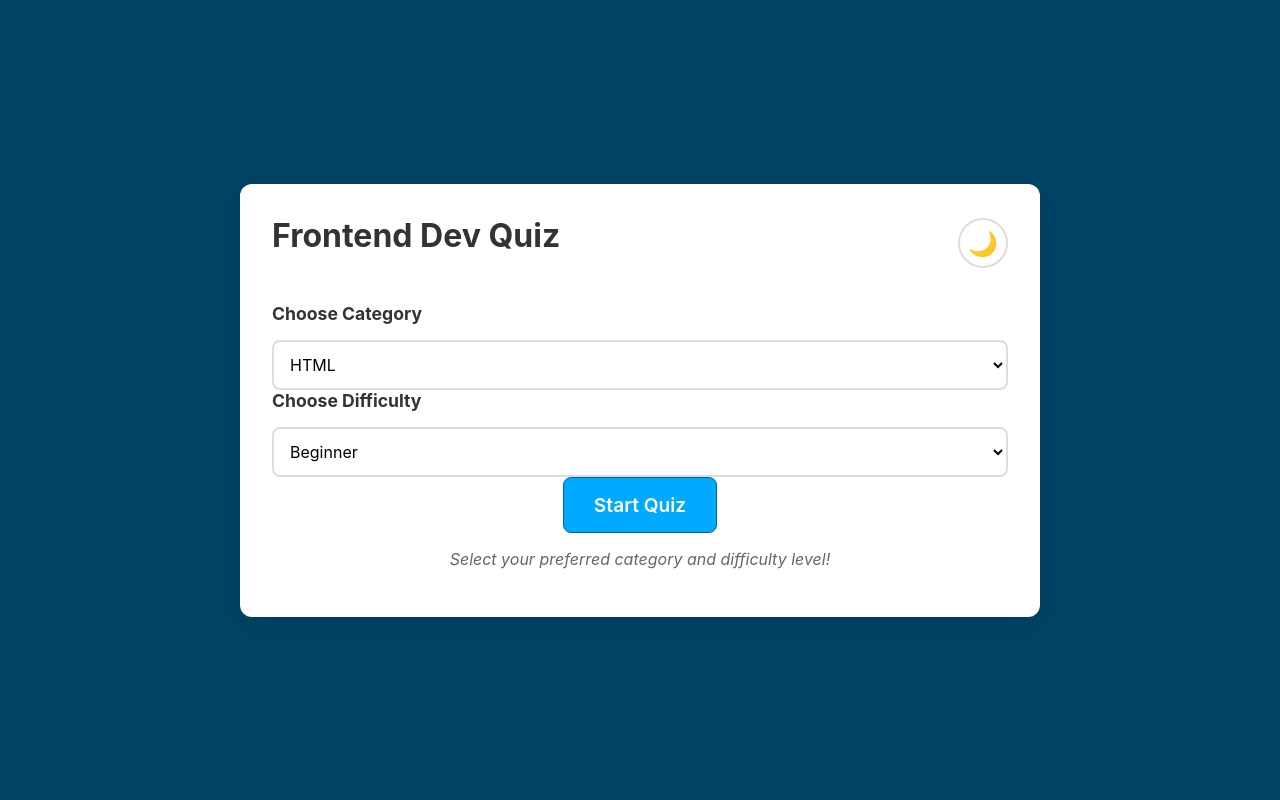
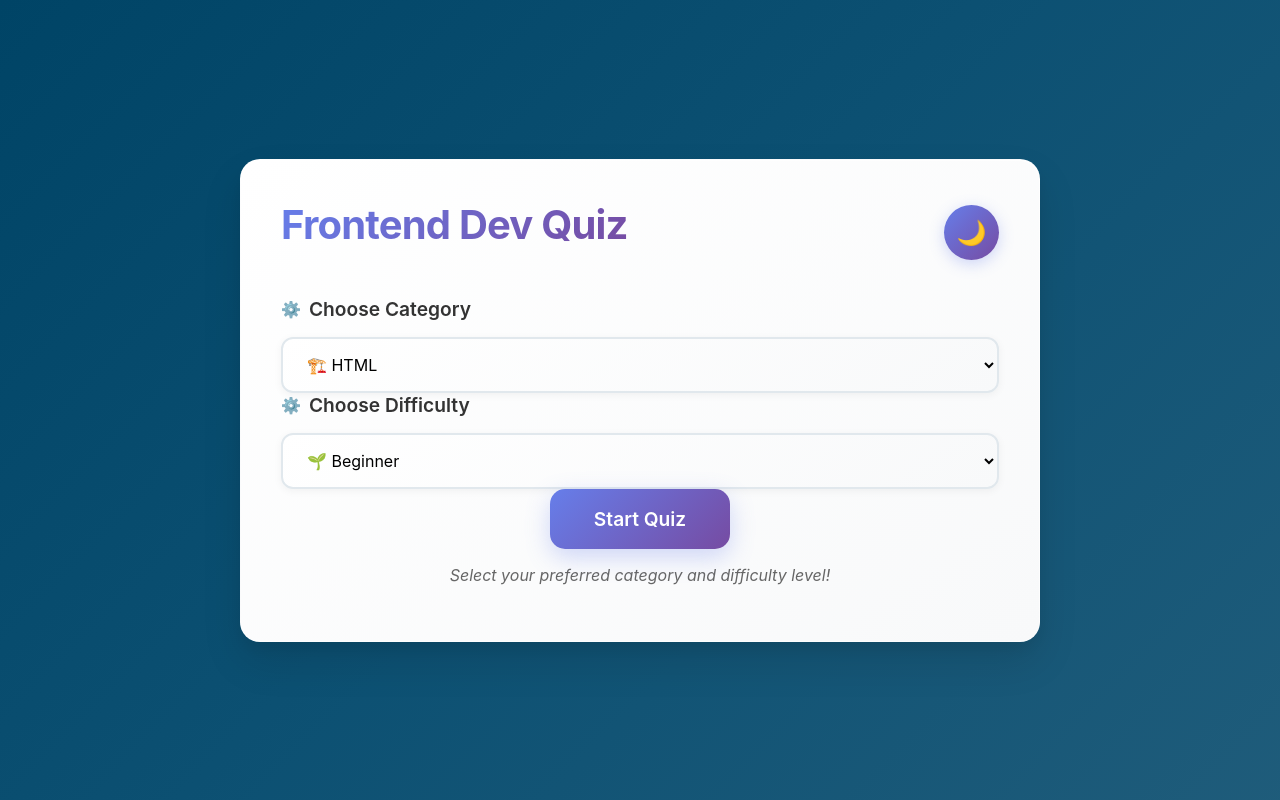
Before and after one commit to tatsuyax25/quiz-app-with-javascript, a plain HTML site: page index.html in a window 1280 px wide. Drawn offline with Linux system fonts and the light colour scheme.

Commit message:
Update CSS

```diff
--- a/index.html
+++ b/index.html
@@ -30,18 +30,18 @@
                 <div class="setup-section">
                     <h3>Choose Category</h3>
                     <select id="category-select" class="select-input" aria-label="Choose quiz category">
-                        <option value="html">HTML</option>
-                        <option value="css">CSS</option>
-                        <option value="javascript">JavaScript</option>
-                        <option value="react">React</option>
+                        <option value="html">🏗️ HTML</option>
+                        <option value="css">🎨 CSS</option>
+                        <option value="javascript">⚡ JavaScript</option>
+                        <option value="react">⚛️ React</option>
                     </select>
                 </div>
                 <div class="setup-section">
                     <h3>Choose Difficulty</h3>
                     <select id="difficulty-select" class="select-input" aria-label="Choose difficulty level">
-                        <option value="beginner">Beginner</option>
-                        <option value="intermediate">Intermediate</option>
-                        <option value="advanced">Advanced</option>
+                        <option value="beginner">🌱 Beginner</option>
+                        <option value="intermediate">🚀 Intermediate</option>
+                        <option value="advanced">🏆 Advanced</option>
                     </select>
                 </div>
             </div>
--- a/styles.css
+++ b/styles.css
@@ -15,10 +15,14 @@ body {
     margin: 0;
     display: flex;
     width: 100vw;
-    height: 100vh;
+    min-height: 100vh;
     justify-content: center;
     align-items: center;
-    background-color: hsl(var(--hue), 100%, 20%);
+    background: linear-gradient(135deg,
+        hsl(var(--hue), 100%, 20%) 0%,
+        hsl(var(--hue), 80%, 25%) 50%,
+        hsl(var(--hue), 60%, 30%) 100%);
+    background-attachment: fixed;
 }
 
 body.correct {
@@ -32,10 +36,17 @@ body.wrong {
 .container {
     width: 800px;
     max-width: 90%;
-    background-color: white;
-    border-radius: 12px;
-    padding: 2rem;
-    box-shadow: 0 8px 32px rgba(0, 0, 0, 0.1);
+    background: linear-gradient(145deg, #ffffff 0%, #f8f9fa 100%);
+    border-radius: 20px;
+    padding: 2.5rem;
+    box-shadow:
+        0 20px 40px rgba(0, 0, 0, 0.1),
+        0 8px 16px rgba(0, 0, 0, 0.06),
+        inset 0 1px 0 rgba(255, 255, 255, 0.8);
+    transition: all 0.3s ease;
+    -webkit-backdrop-filter: blur(10px);
+    backdrop-filter: blur(10px);
+    border: 1px solid rgba(255, 255, 255, 0.2);
 }
 
 header {
@@ -45,8 +56,14 @@ header {
 
 header h1 {
     margin: 0 0 1rem 0;
-    color: #333;
-    font-size: 2rem;
+    background: linear-gradient(135deg, #667eea 0%, #764ba2 100%);
+    -webkit-background-clip: text;
+    -webkit-text-fill-color: transparent;
+    background-clip: text;
+    font-size: 2.5rem;
+    font-weight: 700;
+    text-align: center;
+    letter-spacing: -0.02em;
 }
 
 .progress {
@@ -109,33 +126,43 @@ header h1 {
 }
 
 .theme-toggle {
-    background: none;
-    border: 2px solid #ddd;
+    background: linear-gradient(135deg, #667eea 0%, #764ba2 100%);
+    border: none;
     border-radius: 50%;
-    width: 50px;
-    height: 50px;
+    width: 55px;
+    height: 55px;
     font-size: 1.5rem;
     cursor: pointer;
     transition: all 0.3s ease;
+    box-shadow: 0 4px 15px rgba(102, 126, 234, 0.3);
+    color: white;
 }
 
 .theme-toggle:hover {
-    transform: scale(1.1);
-    border-color: #007bff;
+    transform: scale(1.1) rotate(10deg);
+    box-shadow: 0 6px 20px rgba(102, 126, 234, 0.4);
 }
 
 /* Dark Mode Styles */
 body.dark-mode {
-    background-color: hsl(var(--hue), 100%, 10%);
+    background: linear-gradient(135deg,
+        hsl(var(--hue), 100%, 8%) 0%,
+        hsl(var(--hue), 80%, 12%) 50%,
+        hsl(var(--hue), 60%, 15%) 100%);
+    background-attachment: fixed;
 }
 
 body.dark-mode .container {
-    background-color: #2c3e50;
+    background: linear-gradient(145deg, #2c3e50 0%, #34495e 100%);
     color: #ecf0f1;
+    border: 1px solid rgba(255, 255, 255, 0.1);
 }
 
 body.dark-mode h1 {
-    color: #ecf0f1;
+    background: linear-gradient(135deg, #74b9ff 0%, #0984e3 100%);
+    -webkit-background-clip: text;
+    -webkit-text-fill-color: transparent;
+    background-clip: text;
 }
 
 body.dark-mode .progress {
@@ -166,27 +193,49 @@ body.dark-mode .theme-toggle:hover {
     grid-template-columns: 1fr 1fr;
     gap: 2rem;
     margin-bottom: 2rem;
+    transition: all 0.4s ease;
+    transform: translateY(0);
+    opacity: 1;
+}
+
+.setup-container.hide {
+    opacity: 0;
+    transform: translateY(-20px);
+    pointer-events: none;
 }
 
 .setup-section h3 {
     margin: 0 0 1rem 0;
     color: #333;
-    font-size: 1.1rem;
+    font-size: 1.2rem;
+    font-weight: 600;
+    display: flex;
+    align-items: center;
+    gap: 0.5rem;
+}
+
+.setup-section h3::before {
+    content: '⚙️';
+    font-size: 1rem;
 }
 
 .select-input {
     width: 100%;
-    padding: 12px;
-    border: 2px solid #ddd;
-    border-radius: 8px;
+    padding: 15px 20px;
+    border: 2px solid #e1e8ed;
+    border-radius: 12px;
     font-size: 1rem;
-    background: white;
+    background: linear-gradient(145deg, #ffffff 0%, #f8f9fa 100%);
     cursor: pointer;
+    box-shadow: 0 2px 8px rgba(0, 0, 0, 0.05);
+    transition: all 0.3s ease;
 }
 
 .select-input:focus {
     outline: none;
-    border-color: #007bff;
+    border-color: #667eea;
+    box-shadow: 0 0 0 3px rgba(102, 126, 234, 0.1);
+    transform: translateY(-1px);
 }
 
 .explanation {
@@ -197,6 +246,7 @@ body.dark-mode .theme-toggle:hover {
     border-radius: 4px;
     font-size: 0.9rem;
     line-height: 1.5;
+    animation: slideIn 0.3s ease;
 }
 
 .explanation.correct {
@@ -255,21 +305,9 @@ body.dark-mode .explanation.wrong {
     pointer-events: none;
 }
 
-.setup-container {
-    transition: all 0.4s ease;
-    transform: translateY(0);
-    opacity: 1;
-}
 
-.setup-container.hide {
-    opacity: 0;
-    transform: translateY(-20px);
-    pointer-events: none;
-}
 
-.explanation {
-    animation: slideIn 0.3s ease;
-}
+
 
 @keyframes slideIn {
     from {
@@ -335,17 +373,19 @@ body.dark-mode .explanation.wrong {
 
 .btn {
     --hue: var(--hue-neutral);
-    border: 1px solid hsl(var(--hue), 100%, 30%);
-    background-color: hsl(var(--hue), 100%, 50%);
-    border-radius: 8px;
-    padding: 12px 20px;
+    border: none;
+    background: linear-gradient(135deg, hsl(var(--hue), 100%, 50%) 0%, hsl(var(--hue), 100%, 60%) 100%);
+    border-radius: 12px;
+    padding: 15px 25px;
     color: white;
     outline: none;
     cursor: pointer;
-    transition: all 0.2s ease;
+    transition: all 0.3s ease;
     font-size: 1rem;
+    font-weight: 500;
     position: relative;
     overflow: hidden;
+    box-shadow: 0 4px 15px rgba(0, 0, 0, 0.1);
 }
 
 .btn::before {
@@ -388,8 +428,11 @@ body.dark-mode .explanation.wrong {
 .start-btn, .next-btn {
     font-size: 1.2rem;
     font-weight: 600;
-    padding: 15px 30px;
-    min-width: 150px;
+    padding: 18px 35px;
+    min-width: 180px;
+    background: linear-gradient(135deg, #667eea 0%, #764ba2 100%);
+    border-radius: 15px;
+    box-shadow: 0 8px 25px rgba(102, 126, 234, 0.3);
 }
 
 .controls {
```
